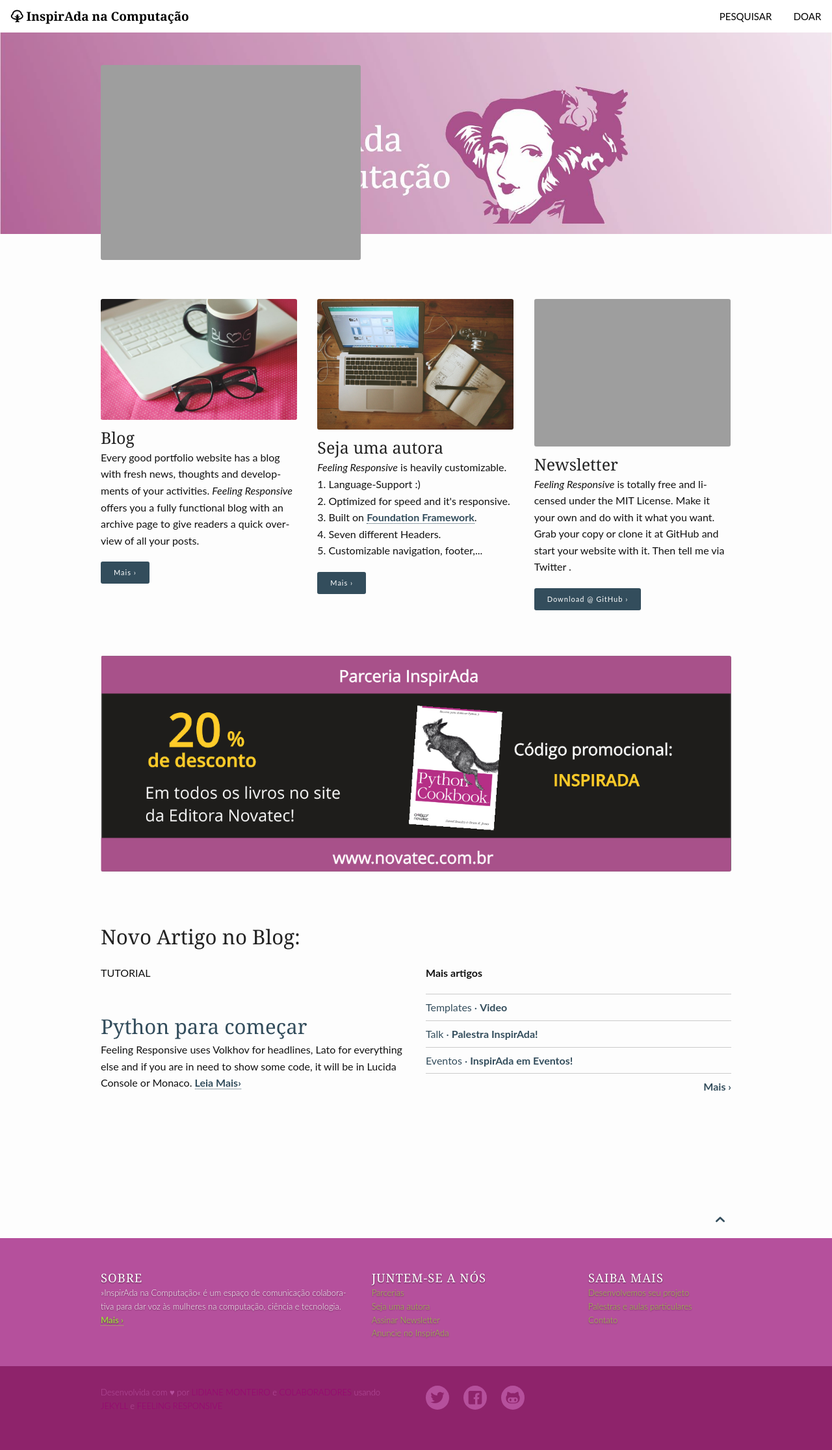
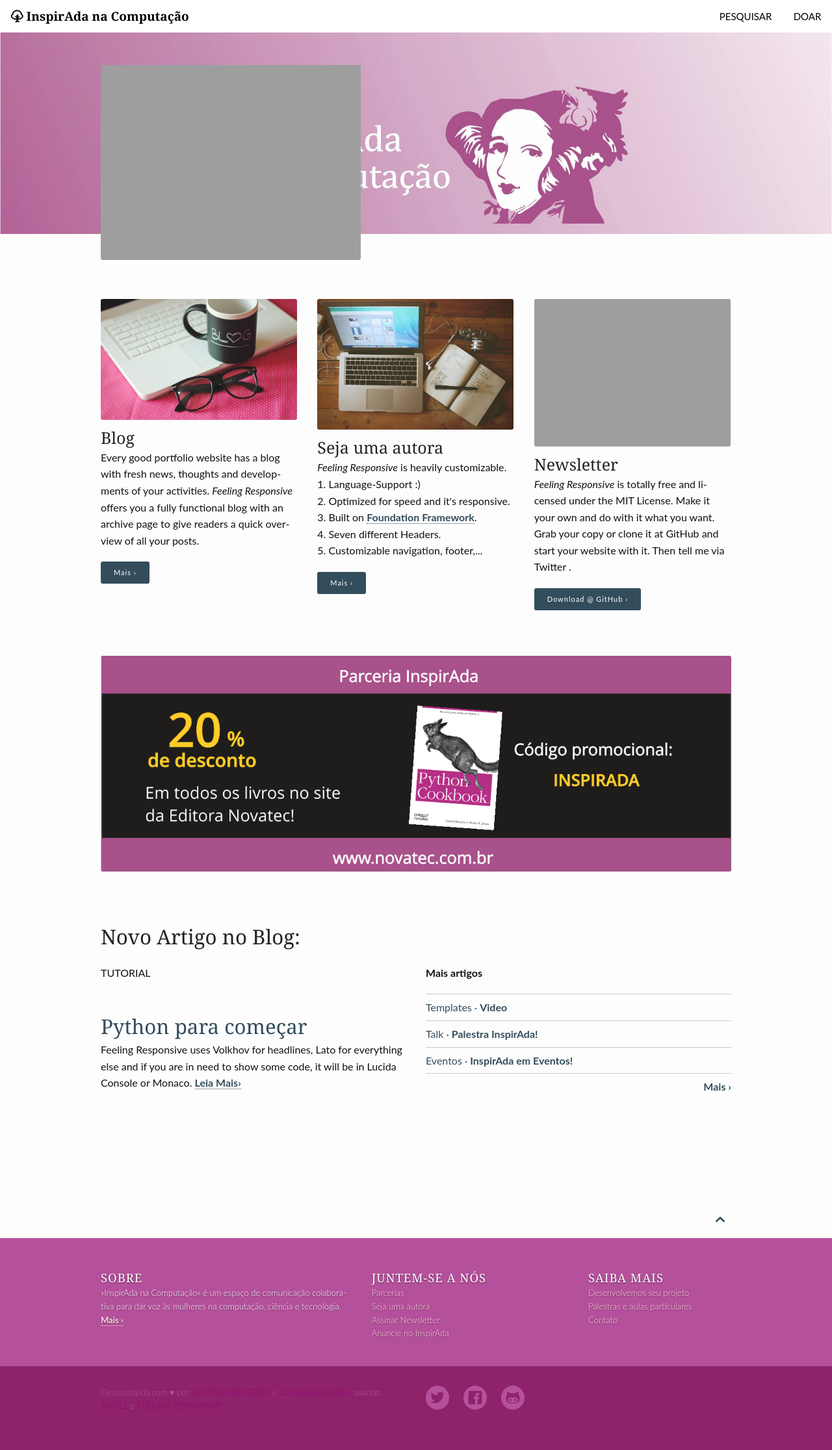
Before and after one commit to inspiradanacomputacao/inspiradanacomputacao.github.io, a Jekyll site: the page built from index.md, in a window 1280 px wide. Shown: the whole page at 65% size. Built offline with Jekyll 4.4.1, drawn with Linux system fonts in a browser that asks for light colours.

Commit message:
ajustando cor do footer

```diff
--- a/_sass/_02_settings_colors.scss
+++ b/_sass/_02_settings_colors.scss
@@ -31,6 +31,7 @@
 $ci-4: #E27A3F;		// orange
 $ci-5: #DF4949;		// red
 $ci-6: #A1D044;     // green
+$ci-7: #ffdddd;
 
 
 
@@ -109,7 +110,7 @@
 
 $footer-bg: #B5509C;
 $footer-color: #fff;
-$footer-link-color: $ci-6;
+$footer-link-color: $ci-7;
 
 
 $subfooter-bg: #8E236B;
```
